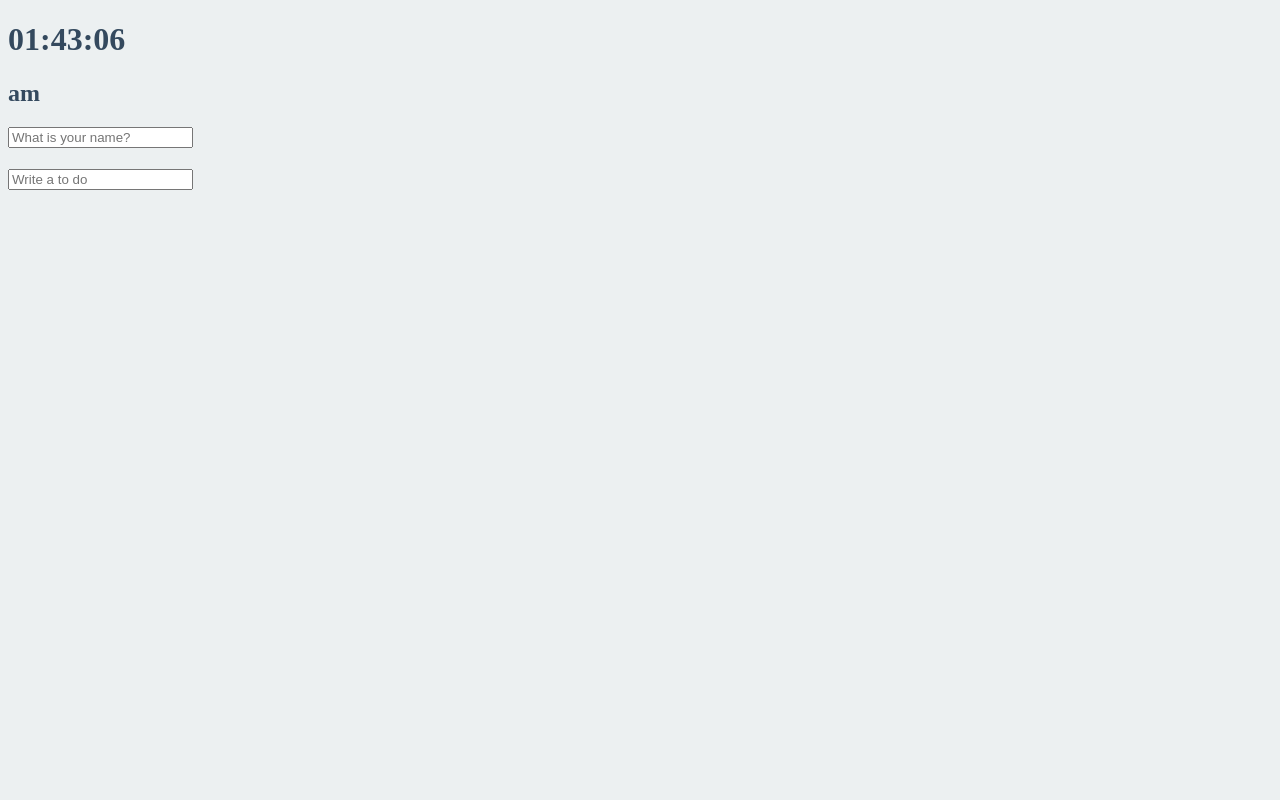
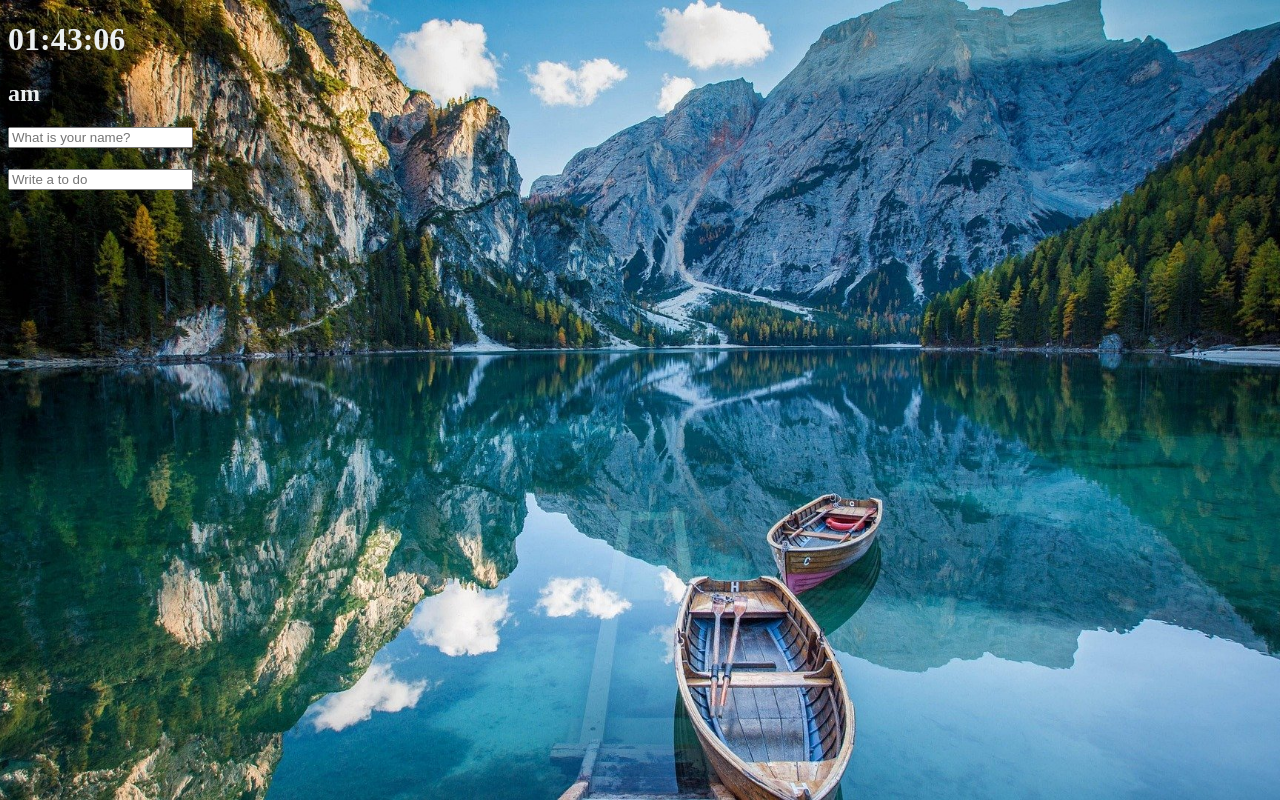
Before and after one commit to ReU4752/momentum-clone, a plain HTML site: page index.html in a window 1280 px wide. Drawn offline with Linux system fonts and the light colour scheme.

Commit message:
Add background image

```diff
--- /dev/null
+++ b/bg.js
@@ -0,0 +1,22 @@
+const body = document.querySelector("body");
+
+const IMG_NUMBER = 3;
+
+function paintImage(imgNumber) {
+  const image = new Image();
+  image.src = `images/${imgNumber + 1}.jpg`;
+  image.classList.add("bgImage");
+  body.prepend(image);
+}
+
+function genRandom() {
+  const number = Math.floor(Math.random() * IMG_NUMBER);
+  return number;
+}
+
+function init() {
+  const randomNumber = genRandom();
+  paintImage(randomNumber);
+}
+
+init();
--- a/index.css
+++ b/index.css
@@ -1,9 +1,9 @@
 body {
-  background-color: #ecf0f1;
+  background-color: #2c3e50;
 }
 
 body {
-  color: #34495e;
+  color: #ecf0f1;
 }
 
 .form,
@@ -14,3 +14,23 @@ body {
 .showing {
   display: block;
 }
+
+@keyframes fadeIn {
+  from {
+    opacity: 0;
+  }
+  to {
+    opacity: 1;
+  }
+}
+
+.bgImage {
+  position: absolute;
+  top: 0;
+  left: 0;
+  object-fit: cover;
+  width: 100%;
+  height: 100%;
+  z-index: -1;
+  animation: fadeIn 0.75s linear;
+}
--- a/index.html
+++ b/index.html
@@ -21,5 +21,6 @@
     <script src="clock.js"></script>
     <script src="greeting.js"></script>
     <script src="todo.js"></script>
+    <script src="bg.js"></script>
   </body>
 </html>
```
Also changed, not shown: images/1.jpg (added), images/2.jpg (added), images/3.jpg (added).
